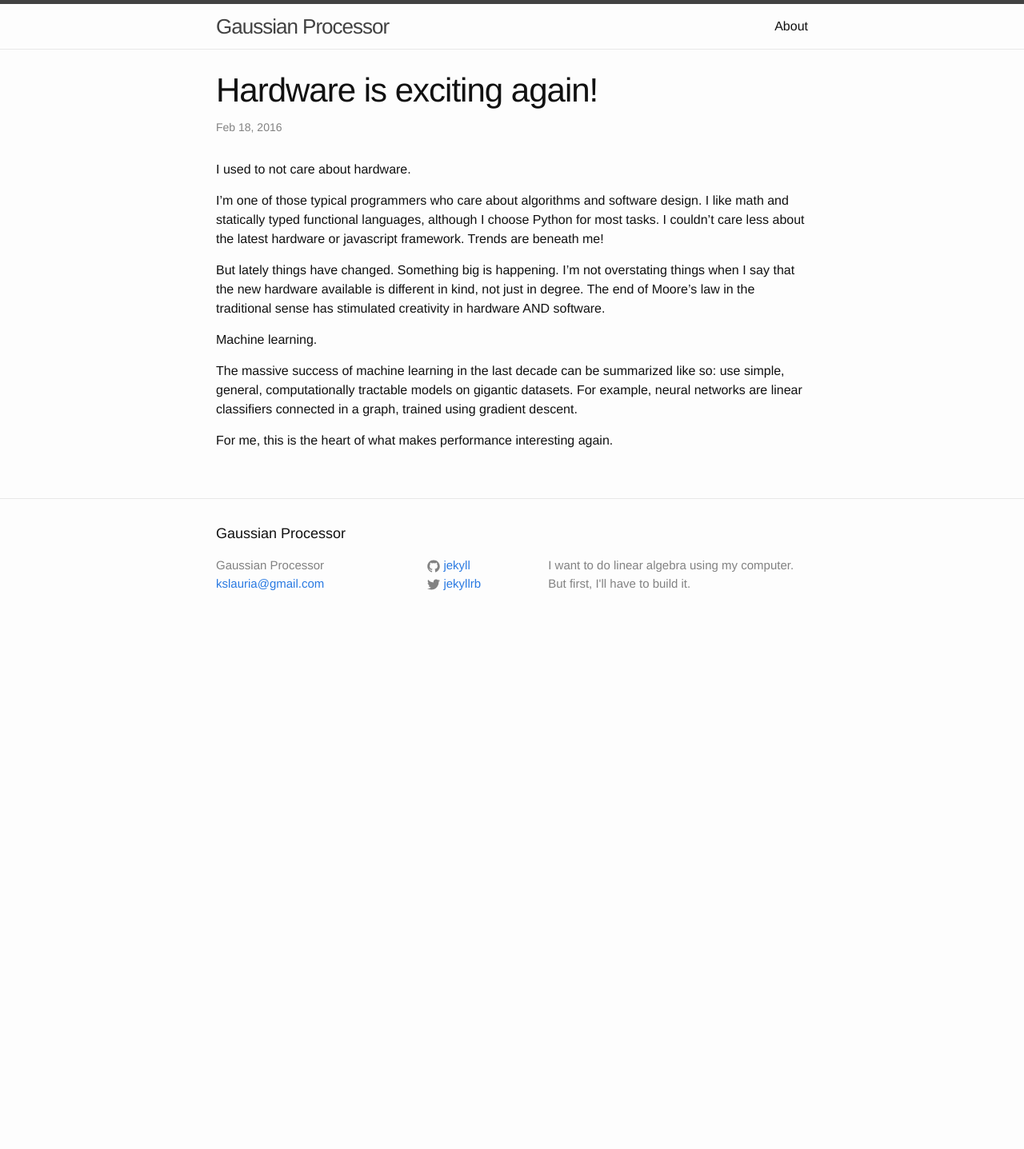
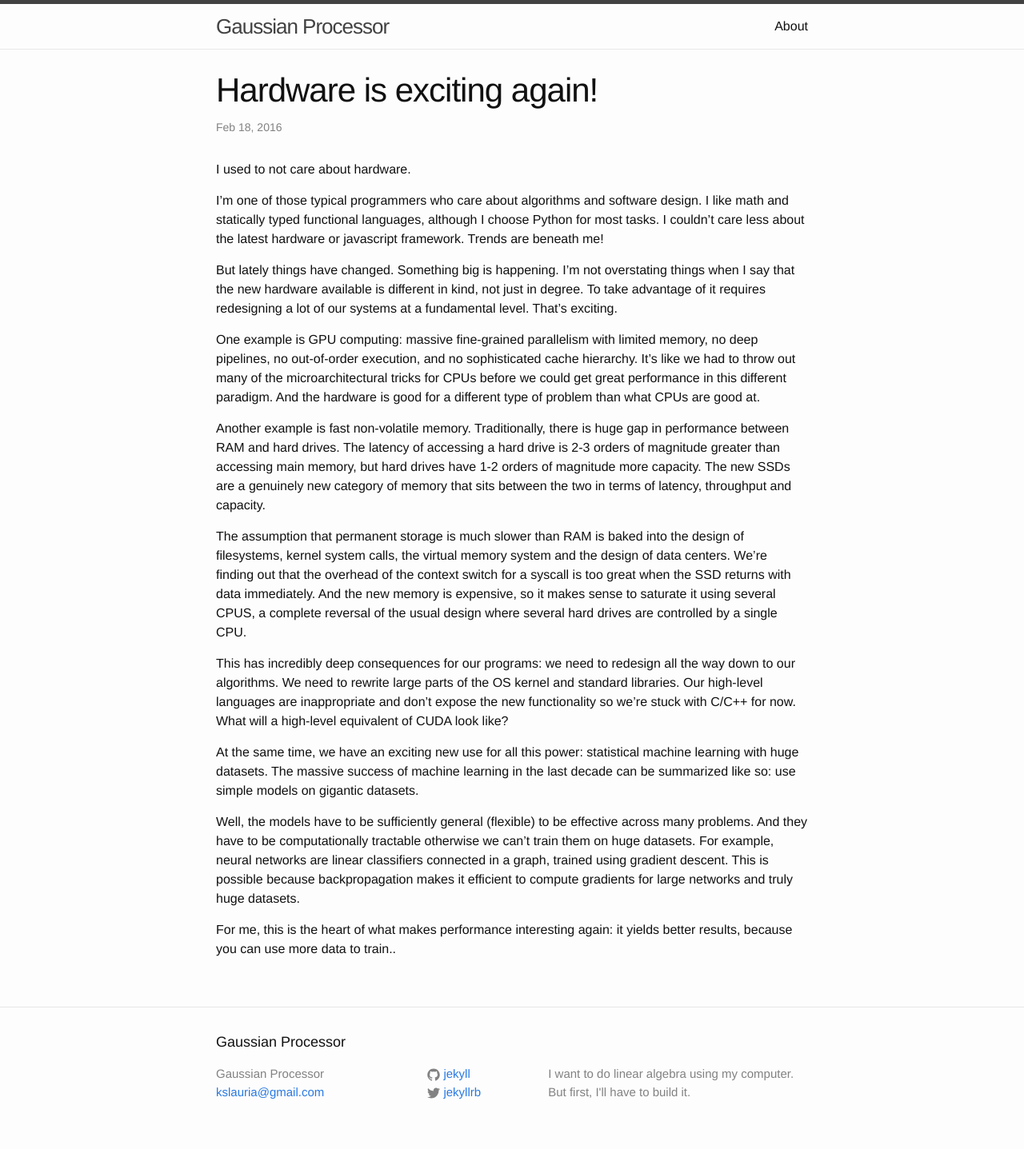
Before and after one commit to kshitijl/kshitijl.github.io, a Jekyll site: the page built from _posts/2016-02-18-intro.markdown, in a window 1280 px wide. Shown: the whole page at 80% size. Built offline with Jekyll 4.4.1, drawn with Linux system fonts in a browser that asks for light colours; before the commit the page ends 900 px from its top, so only the background shows below that.

Commit message:
Finish writing intro post

```diff
--- a/_posts/2016-02-18-intro.markdown
+++ b/_posts/2016-02-18-intro.markdown
@@ -15,14 +15,53 @@ beneath me!
 
 But lately things have changed. Something big is happening. I'm not
 overstating things when I say that the new hardware available is
-different in kind, not just in degree. The end of Moore's law in the
-traditional sense has stimulated creativity in hardware AND software.
+different in kind, not just in degree. To take advantage of it
+requires redesigning a lot of our systems at a fundamental level.
+That's exciting.
 
-Machine learning.
+One example is GPU computing: massive fine-grained parallelism with
+limited memory, no deep pipelines, no out-of-order execution, and no
+sophisticated cache hierarchy. It's like we had to throw out many of
+the microarchitectural tricks for CPUs before we could get great
+performance in this different paradigm. And the hardware is good for a
+different type of problem than what CPUs are good at.
 
-The massive success of machine learning in the last decade can be
-summarized like so: use simple, general, computationally tractable
-models on gigantic datasets. For example, neural networks are linear
-classifiers connected in a graph, trained using gradient descent.
+Another example is fast non-volatile memory. Traditionally, there is
+huge gap in performance between RAM and hard drives. The latency of
+accessing a hard drive is 2-3 orders of magnitude greater than
+accessing main memory, but hard drives have 1-2 orders of magnitude
+more capacity. The new SSDs are a genuinely new category of memory
+that sits between the two in terms of latency, throughput and
+capacity.
 
-For me, this is the heart of what makes performance interesting again.
+The assumption that permanent storage is much slower than RAM is baked
+into the design of filesystems, kernel system calls, the virtual
+memory system and the design of data centers. We're finding out that
+the overhead of the context switch for a syscall is too great when the
+SSD returns with data immediately. And the new memory is expensive, so
+it makes sense to saturate it using several CPUS, a complete reversal
+of the usual design where several hard drives are controlled by a
+single CPU.
+
+This has incredibly deep consequences for our programs: we need to
+redesign all the way down to our algorithms. We need to rewrite large
+parts of the OS kernel and standard libraries. Our high-level
+languages are inappropriate and don't expose the new functionality so
+we're stuck with C/C++ for now. What will a high-level equivalent of
+CUDA look like?
+
+At the same time, we have an exciting new use for all this power:
+statistical machine learning with huge datasets. The massive success
+of machine learning in the last decade can be summarized like so: use
+simple models on gigantic datasets.
+
+Well, the models have to be sufficiently general (flexible) to be
+effective across many problems. And they have to be computationally
+tractable otherwise we can't train them on huge datasets. For example,
+neural networks are linear classifiers connected in a graph, trained
+using gradient descent. This is possible because backpropagation makes
+it efficient to compute gradients for large networks and truly huge
+datasets.
+
+For me, this is the heart of what makes performance interesting again:
+it yields better results, because you can use more data to train..
```
